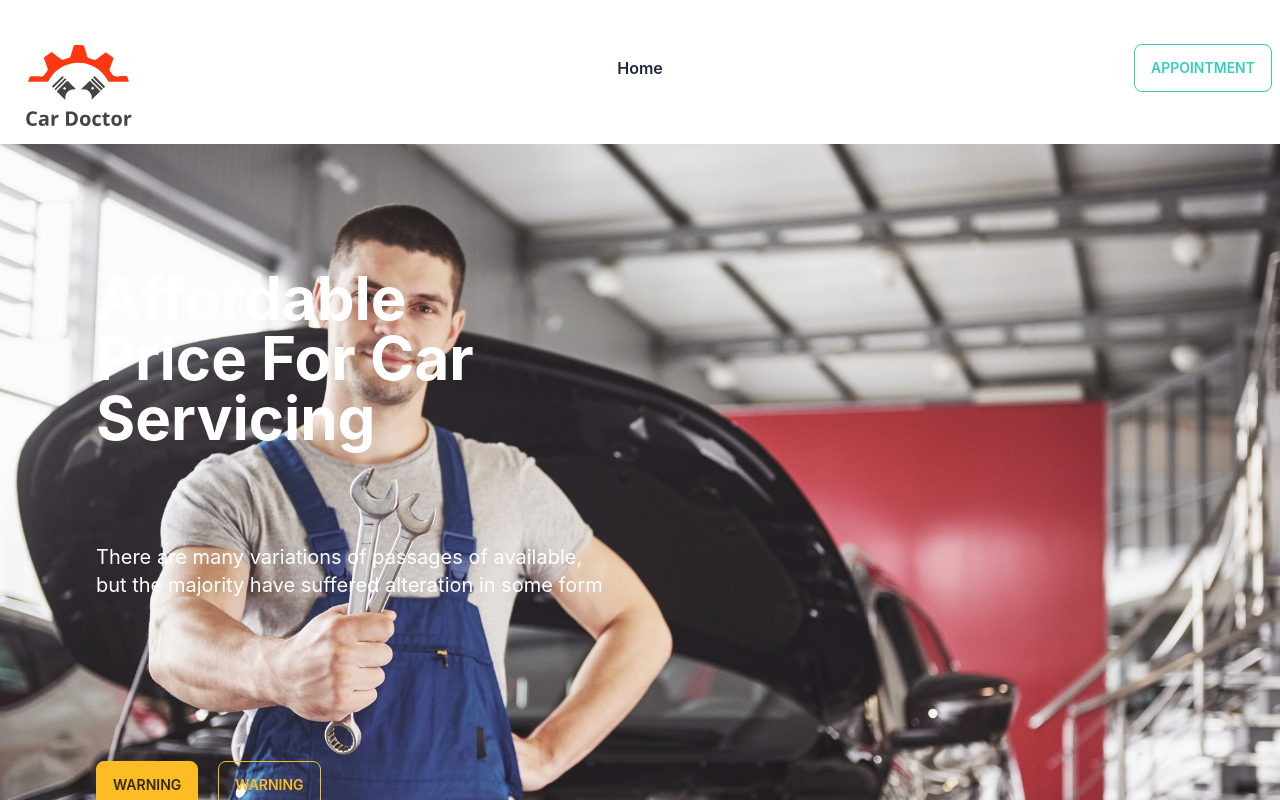
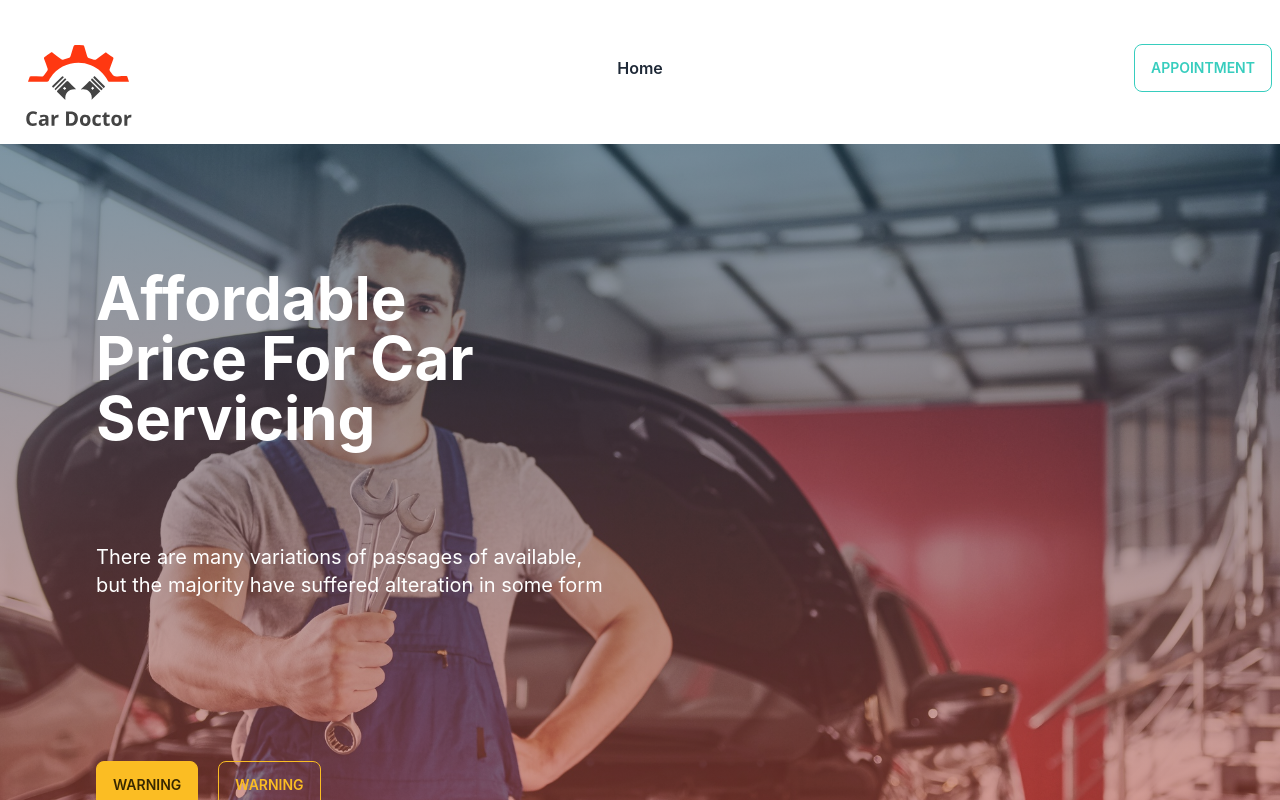
Before and after one commit to HasanMdKamrul/genius-car-client, a React (Create React App) app: page / in a window 1280 px wide. Shown: the top 800 px of the page. Built offline with nearby package versions, Linux system fonts and the light colour scheme.

Commit message:
carosal gradient fix and  dynamic picture sliding with next and previous

```diff
--- /dev/null
+++ b/src/Pages/Home/Banner/Banner.css
@@ -0,0 +1,14 @@
+.carosel-image:after {
+  content: "";
+  position: absolute;
+  left: 0;
+  top: 0;
+  width: 100%;
+  height: 100%;
+  display: inline-block;
+  background: linear-gradient(
+    to bottom,
+    rgba(0, 47, 75, 0.5) 0%,
+    rgba(220, 66, 37, 0.5) 100%
+  );
+}
--- a/src/Pages/Home/Banner/Banner.jsx
+++ b/src/Pages/Home/Banner/Banner.jsx
@@ -3,75 +3,57 @@ import img1 from "../../../assets/images/banner/1.jpg";
 import img2 from "../../../assets/images/banner/2.jpg";
 import img3 from "../../../assets/images/banner/3.jpg";
 import img4 from "../../../assets/images/banner/4.jpg";
-// import img5 from '../../../assets/images/banner/5.jpg'
-// import img6 from '../../../assets/images/banner/6.jpg'
+import img5 from "../../../assets/images/banner/5.jpg";
+import img6 from "../../../assets/images/banner/6.jpg";
+
+import "./Banner.css";
+import BannerItem from "./BannerItem/BannerItem";
+
+const slides = [
+  {
+    image: img1,
+    id: 1,
+    next: 2,
+    prev: 6,
+  },
+  {
+    image: img2,
+    id: 2,
+    next: 3,
+    prev: 1,
+  },
+  {
+    image: img3,
+    id: 3,
+    next: 4,
+    prev: 2,
+  },
+  {
+    image: img4,
+    id: 4,
+    next: 5,
+    prev: 3,
+  },
+  {
+    image: img5,
+    id: 5,
+    next: 6,
+    prev: 4,
+  },
+  {
+    image: img6,
+    id: 6,
+    next: 1,
+    prev: 5,
+  },
+];
 
 const Banner = () => {
   return (
     <div className="carousel w-full">
-      <div id="slide1" className="carousel-item relative w-full">
-        <img alt="" src={img1} className="w-full" />
-        <div className="absolute flex justify-end transform -translate-y-1/2 left-5 right-12 bottom-0">
-          <a
-            href="#slide4"
-            className="btn btn-circle mr-5
-           "
-          >
-            ❮
-          </a>
-          <a href="#slide2" className="btn btn-circle">
-            ❯
-          </a>
-        </div>
-        <div className="absolute flex justify-start transform -translate-y-1/2 left-24 right-5 top-1/4">
-          <h1 className="text-white text-6xl font-bold">
-            Affordable <br /> Price For Car <br /> Servicing
-          </h1>
-        </div>
-        <div className="absolute flex justify-start w-2/5 transform -translate-y-1/2 left-24 right-5 top-1/2">
-          <p className="text-white text-xl ">
-            There are many variations of passages of available, but the majority
-            have suffered alteration in some form
-          </p>
-        </div>
-        <div className="absolute flex justify-start w-1/2 transform -translate-y-1/2 left-24 right-5 top-3/4">
-          <button className="btn btn-warning mr-5">Warning</button>
-          <button className="btn btn-outline btn-warning">Warning</button>
-        </div>
-      </div>
-      <div id="slide2" className="carousel-item relative w-full">
-        <img alt="" src={img2} className="w-full" />
-        <div className="absolute flex justify-between transform -translate-y-1/2 left-5 right-5 top-1/2">
-          <a href="#slide1" className="btn btn-circle">
-            ❮
-          </a>
-          <a href="#slide3" className="btn btn-circle">
-            ❯
-          </a>
-        </div>
-      </div>
-      <div id="slide3" className="carousel-item relative w-full">
-        <img alt="" src={img3} className="w-full" />
-        <div className="absolute flex justify-between transform -translate-y-1/2 left-5 right-5 top-1/2">
-          <a href="#slide2" className="btn btn-circle">
-            ❮
-          </a>
-          <a href="#slide4" className="btn btn-circle">
-            ❯
-          </a>
-        </div>
-      </div>
-      <div id="slide4" className="carousel-item relative w-full">
-        <img alt="" src={img4} className="w-full" />
-        <div className="absolute flex justify-between transform -translate-y-1/2 left-5 right-5 top-1/2">
-          <a href="#slide3" className="btn btn-circle">
-            ❮
-          </a>
-          <a href="#slide1" className="btn btn-circle">
-            ❯
-          </a>
-        </div>
-      </div>
+      {slides.map((slide) => (
+        <BannerItem key={slide.id} slide={slide} />
+      ))}
     </div>
   );
 };
--- /dev/null
+++ b/src/Pages/Home/Banner/BannerItem/BannerItem.jsx
@@ -0,0 +1,41 @@
+import React from "react";
+
+const BannerItem = ({ slide }) => {
+  const { image, id, next, prev } = slide;
+  return (
+    <div id={`slide${id}`} className="carousel-item relative w-full">
+      <div className="carosel-image">
+        <img alt="" src={image} className="w-full" />
+      </div>
+      <div className="absolute flex justify-end transform -translate-y-1/2 left-5 right-12 bottom-0">
+        <a
+          href={`#slide${prev}`}
+          className="btn btn-circle mr-5
+           "
+        >
+          ❮
+        </a>
+        <a href={`#slide${next}`} className="btn btn-circle">
+          ❯
+        </a>
+      </div>
+      <div className="absolute flex justify-start transform -translate-y-1/2 left-24 right-5 top-1/4">
+        <h1 className="text-white text-6xl font-bold">
+          Affordable <br /> Price For Car <br /> Servicing
+        </h1>
+      </div>
+      <div className="absolute flex justify-start w-2/5 transform -translate-y-1/2 left-24 right-5 top-1/2">
+        <p className="text-white text-xl ">
+          There are many variations of passages of available, but the majority
+          have suffered alteration in some form
+        </p>
+      </div>
+      <div className="absolute flex justify-start w-1/2 transform -translate-y-1/2 left-24 right-5 top-3/4">
+        <button className="btn btn-warning mr-5">Warning</button>
+        <button className="btn btn-outline btn-warning">Warning</button>
+      </div>
+    </div>
+  );
+};
+
+export default BannerItem;
```
